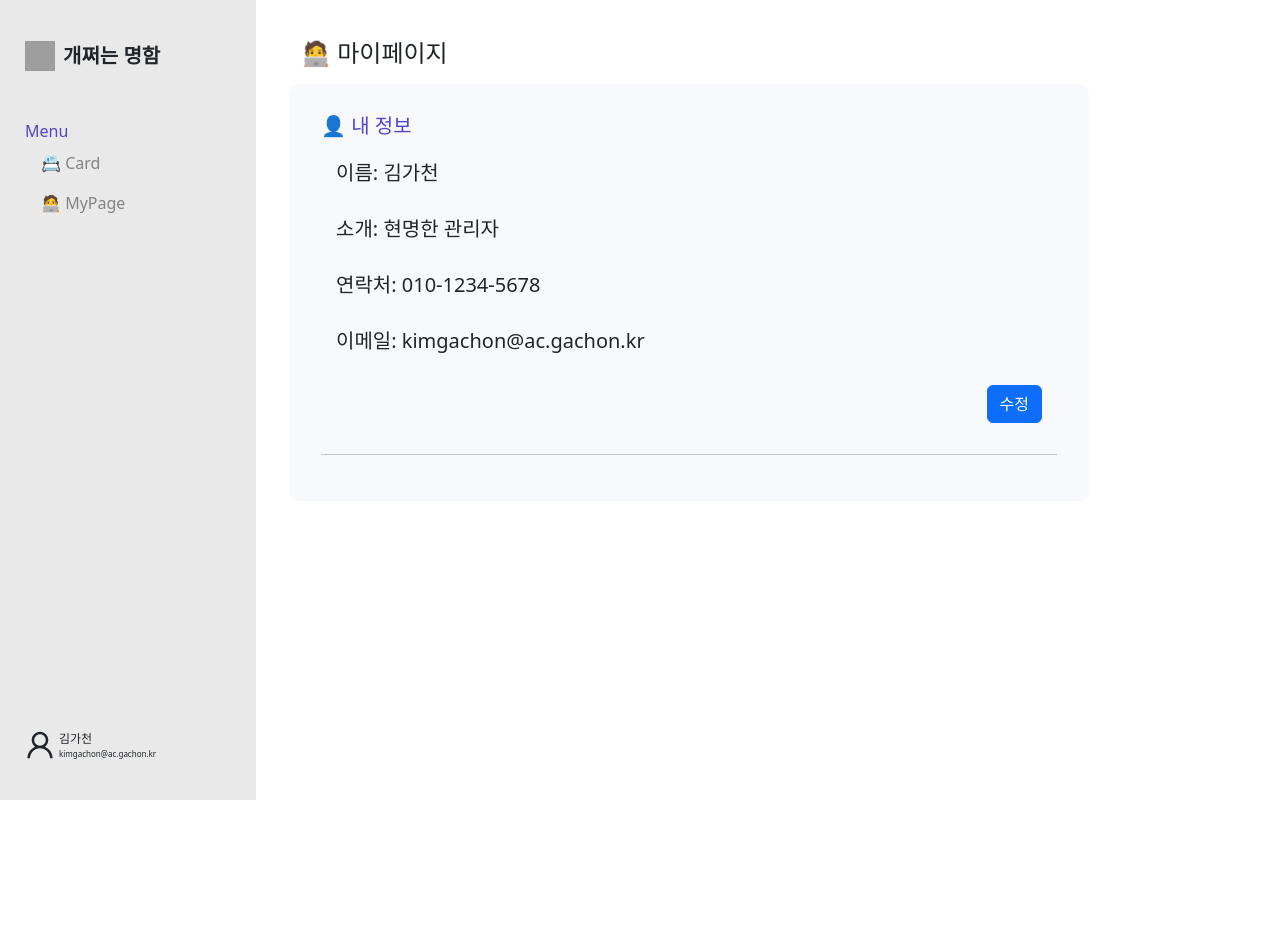
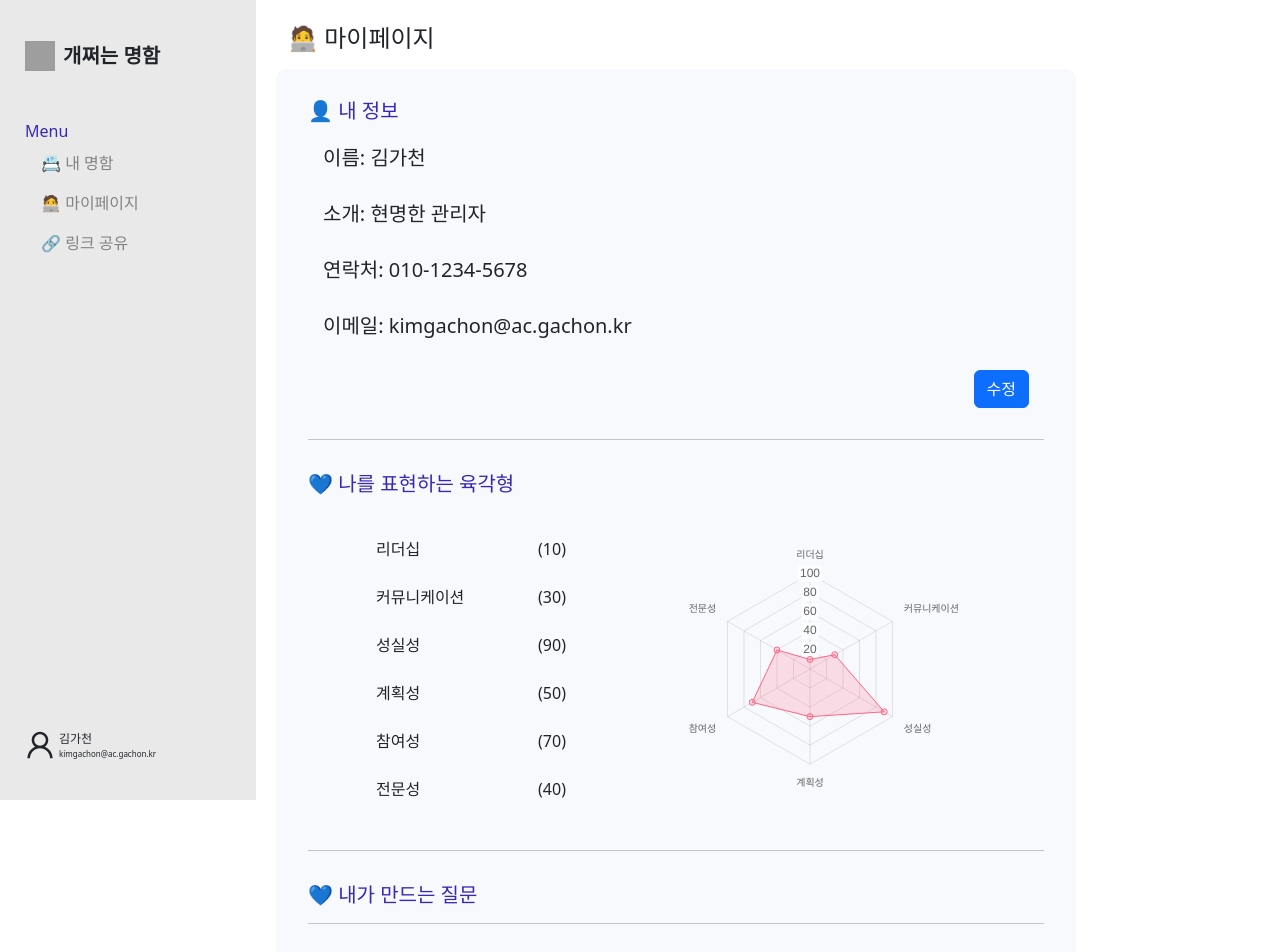
Before and after one commit to Wacathon/frontend, a React (Create React App) app: page /mypage in a window 1280 px wide. Shown: the top 952 px of the page. Before the commit the page ends 800 px from the top, so only its background shows below. Built offline with nearby package versions, Linux system fonts and the light colour scheme; grey boxes are pictures that could not be loaded.

Commit message:
My Page My HexChart

```diff
--- a/src/components/cards/HexChart.js
+++ b/src/components/cards/HexChart.js
@@ -19,12 +19,39 @@ ChartJS.register(
 	Legend
 );
 
+export const hexChart_dataset = [
+	{
+		label: "리더십",
+		data: 10,
+	},
+	{
+		label: "커뮤니케이션",
+		data: 30,
+	},
+	{
+		label: "성실성",
+		data: 90,
+	},
+	{
+		label: "계획성",
+		data: 50,
+	},
+	{
+		label: "참여성",
+		data: 70,
+	},
+	{
+		label: "전문성",
+		data: 40,
+	},
+];
+
 export const data = {
-	labels: ["리더십", "커뮤니케이션", "성실성", "계획성", "참여성", "전문성"],
+	labels: hexChart_dataset.map((item) => item.label),
 	datasets: [
 		{
-			label: `익명의 역량 지표`,
-			data: [10, 30, 90, 50, 70, 40],
+			label: "익명의 역량 지표",
+			data: hexChart_dataset.map((item) => item.data),
 			backgroundColor: "rgba(255, 99, 132, 0.2)",
 			borderColor: "rgba(255, 99, 132, 1)",
 			borderWidth: 1,
--- a/src/components/cards/cards.css
+++ b/src/components/cards/cards.css
@@ -1,15 +1,13 @@
 .cardPage-wrapper {
 	display: flex;
 	flex-direction: column;
-	/* justify-content: center;
-	align-items: center; */
+	justify-content: center;
 	width: 100%;
-	padding: 15px 25px !important;
 }
 
 .cardPage-user-card-title {
 	padding-left: 0.5rem;
-	width: 100%;
+	color: var(--app-primary-color);
 }
 
 .userCard-max-width {
--- a/src/components/feedbacks/feedback.css
+++ b/src/components/feedbacks/feedback.css
@@ -5,7 +5,7 @@
 }
 
 .feedback-max-width {
-	max-width: 21vw !important;
+	/* max-width: 21vw !important; */
 }
 .feedback-row {
 	display: flex;
--- a/src/components/mypages/MyHexChart.js
+++ b/src/components/mypages/MyHexChart.js
@@ -1,5 +1,34 @@
 import React from "react";
+import HexChart, { hexChart_dataset } from "../cards/HexChart";
 
-function MyHexChart() {}
+import { Row, Col, Stack } from "react-bootstrap";
+
+function MyHexChart() {
+	const renderLabels = () => {
+		return hexChart_dataset.map((item, idx) => {
+			return (
+				<Row key={idx}>
+					<Col>{item.label}</Col>
+					<Col>({item.data})</Col>
+				</Row>
+			);
+		});
+	};
+
+	return (
+		<div className="d-flex flex-row">
+			<Stack
+				gap={4}
+				style={{ minWidth: "300px" }}
+				className="d-flex justify-content-center"
+			>
+				{renderLabels()}
+			</Stack>
+			<div>
+				<HexChart />
+			</div>
+		</div>
+	);
+}
 
 export default MyHexChart;
--- a/src/components/mypages/mypage.css
+++ b/src/components/mypages/mypage.css
@@ -10,7 +10,7 @@
 }
 
 .myPage-container-title {
-	color: #5145cf;
+	color: var(--app-primary-color);
 }
 
 .userForm-container h5 {
--- a/src/index.css
+++ b/src/index.css
@@ -1,6 +1,10 @@
 * {
 	box-sizing: border-box;
 	word-break: break-word;
+}
+
+:root {
+	--app-primary-color: #3629b7;
 }
 
 .app-container {
--- a/src/pages/CardPage.js
+++ b/src/pages/CardPage.js
@@ -22,7 +22,7 @@ function CardPage() {
 				</Col>
 			</Row>
 			<div className="mt-4 feedback-container">
-				<h4>📌 Pinned Feedbacks</h4>
+				<h4 className="cardPage-user-card-title">📌 Pinned Feedbacks</h4>
 				<Feedback />
 			</div>
 		</Container>
--- /dev/null
+++ b/src/pages/LinkPage.js
@@ -0,0 +1,16 @@
+import React from "react";
+import { Col, Container, Row } from "react-bootstrap";
+
+function LinkPage() {
+	return (
+		<Container fluid>
+			<Row>
+				<Col>
+					<h4>내 링크</h4>
+				</Col>
+			</Row>
+		</Container>
+	);
+}
+
+export default LinkPage;
--- a/src/pages/MyPage.js
+++ b/src/pages/MyPage.js
@@ -7,7 +7,7 @@ import "../components/mypages/mypage.css";
 
 function MyPage() {
 	return (
-		<Container fluid className="cardPage-wrapper myPage-background">
+		<Container fluid>
 			<Row className="mt-4">
 				<Col>
 					<h4>🧑‍💻 마이페이지</h4>
@@ -20,9 +20,16 @@ function MyPage() {
 						<MyInfoForm />
 					</div>
 					<hr />
-					<div>
+					<h5 className="myPage-container-title pt-3">
+						💙 나를 표현하는 육각형
+					</h5>
+					<div className="myPage-container d-flex justify-content-center">
 						<MyHexChart />
 					</div>
+					<hr />
+					<h5 className="myPage-container-title pt-3">💙 내가 만드는 질문</h5>
+					<hr />
+					<h5 className="myPage-container-title pt-3">💙 내가 받은 피드백</h5>
 				</Col>
 			</Row>
 		</Container>
--- a/src/routes/AppRouter.js
+++ b/src/routes/AppRouter.js
@@ -5,6 +5,7 @@ import Navigation from "./Navigation";
 import MyPage from "../pages/MyPage";
 
 import "./route.css";
+import LinkPage from "../pages/LinkPage";
 
 function AppRouter() {
 	return (
@@ -16,6 +17,7 @@ function AppRouter() {
 				<Routes>
 					<Route path="/" element={<CardPage />} />
 					<Route path="/mypage" element={<MyPage />} />
+					<Route path="/share-link" element={<LinkPage />} />
 				</Routes>
 			</div>
 		</div>
--- a/src/routes/Navigation.js
+++ b/src/routes/Navigation.js
@@ -16,6 +16,10 @@ function Navigation() {
 
 	const gotoMyPage = () => {
 		navigate("/mypage");
+	};
+
+	const gotoLinkPage = () => {
+		navigate("/share-link");
 	};
 
 	return (
@@ -38,8 +42,9 @@ function Navigation() {
 					className="flex-column nav-link-container"
 				>
 					<Nav.Item id="nav-link-container">Menu</Nav.Item>
-					<Nav.Link onClick={gotoCardPage}>📇 Card</Nav.Link>
-					<Nav.Link onClick={gotoMyPage}>🧑‍💻 MyPage</Nav.Link>
+					<Nav.Link onClick={gotoCardPage}>📇 내 명함</Nav.Link>
+					<Nav.Link onClick={gotoMyPage}>🧑‍💻 마이페이지</Nav.Link>
+					<Nav.Link onClick={gotoLinkPage}>🔗 링크 공유</Nav.Link>
 				</Nav>
 			</div>
 			<div className="nav-user-info-container">
--- a/src/routes/route.css
+++ b/src/routes/route.css
@@ -18,7 +18,7 @@
 }
 
 .nav-link-container #nav-link-container {
-	color: #5145cf;
+	color: var(--app-primary-color);
 }
 .nav-link-container a {
 	color: #838383;
@@ -58,13 +58,12 @@
 }
 
 .main-wrapper {
+	display: flex;
+	align-items: center;
 	z-index: 1;
 	margin-left: 20%;
-	/* position: absolute; */
-	/* left: 18vw; */
-	/* max-width: 70vw; */
 	width: 80%;
-	/* width: 64vw; */
+	min-height: 100vh;
 	padding: 0 20px;
 	height: 100%;
 	background-color: #fff;
```
